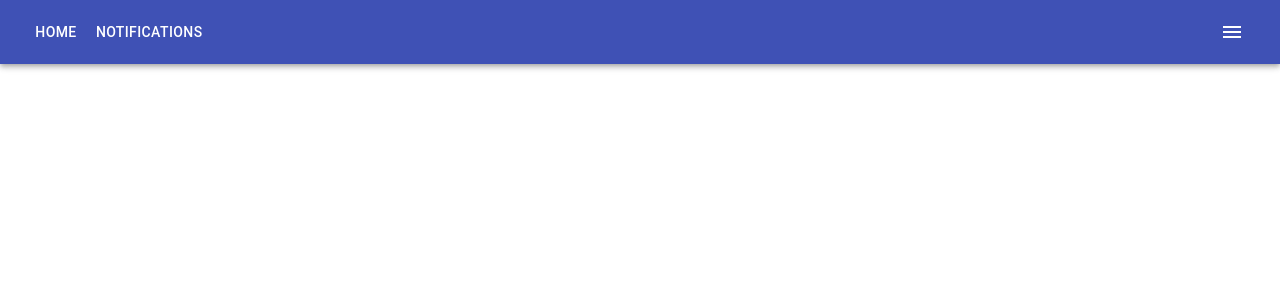
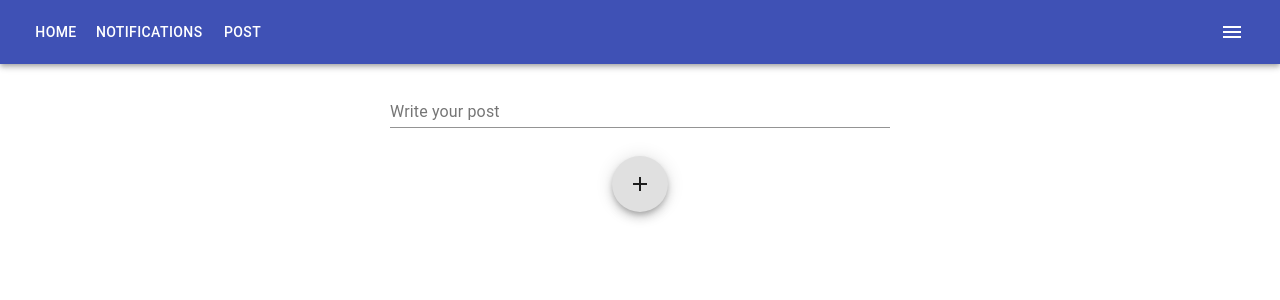
Before and after one commit to EagleUN/web, a React (Create React App) app: page /post/1 in a window 1280 px wide. Shown: the top 300 px of the page. Built offline with nearby package versions, Linux system fonts and the light colour scheme.

Commit message:
Create post working

```diff
--- a/src/App.js
+++ b/src/App.js
@@ -5,6 +5,7 @@ import { BrowserRouter as Router, Route } from 'react-router-dom'
 import Home from './components/Home'
 import Notifications from './components/Notifications'
 import Profile from './components/Profile'
+import CreatePost from './components/CreatePost'
 import ApolloClient from 'apollo-boost'
 import { ApolloProvider } from 'react-apollo'
 
@@ -21,6 +22,7 @@ function App () {
           <Route exact path='/home/:id' component={Home} />
           <Route exact path='/notifications' component={Notifications} />
           <Route exact path='/profile/:id' component={Profile} />
+          <Route exact path='/post/:id' component={CreatePost} />
         </div>
       </Router>
     </ApolloProvider>
--- /dev/null
+++ b/src/components/CreatePost.js
@@ -0,0 +1,65 @@
+import { Mutation } from 'react-apollo'
+import gql from 'graphql-tag'
+import React from 'react'
+import TextField from '@material-ui/core/TextField';
+import { makeStyles } from '@material-ui/core/styles';
+import Grid from '@material-ui/core/Grid'
+import Fab from '@material-ui/core/Fab'
+import AddIcon from '@material-ui/icons/Add';
+import { Link } from 'react-router-dom'
+
+const useStyles = makeStyles(theme => ({
+  textField: {
+    marginLeft: 30,
+    marginRight: 30,
+    width: 500,
+  },
+  fab: {
+    marginTop: 20,
+  }
+}))
+
+const CreatePost = (props) => {
+  const classes = useStyles()
+  const [content, setContent] = React.useState({content: ""})
+  const idCreator = props.match.params.id
+
+  const handleChange = name => event => {
+    setContent({[name]: event.target.value})
+  }
+  const CREATE_POST = gql`
+    mutation {
+      createPost(post: {
+        idCreator: "${idCreator}"
+        content: "${content.multiline}"
+      }) {
+        id
+      }
+    }
+  `;
+  return (
+    <div>
+      <Grid container justify='center'>
+        <TextField
+            id="userInputMultiline"
+            label="Write your post"
+            multiline
+            rowsMax="4"
+            value={content.multiline}
+            onChange={handleChange('multiline')}
+            className={classes.textField}
+            margin="normal"
+          />
+      </Grid>
+      <Grid container justify='center'>
+        <Mutation mutation={CREATE_POST} variables={{ idCreator, content }}>
+          {postMutation => <Fab component={Link} to={`/home/${idCreator}`} className={classes.fab} onClick={postMutation}>
+            <AddIcon />
+          </Fab>}
+        </Mutation>
+      </Grid>
+    </div>
+  )
+}
+
+export default CreatePost
--- a/src/components/Home.js
+++ b/src/components/Home.js
@@ -1,10 +1,9 @@
 import React from 'react'
 import Grid from '@material-ui/core/Grid'
-import HomePosts from './HomePosts';
+import HomePosts from './HomePosts'
 
-class Home extends React.Component {
-  render () {
-    const userId = this.props.match.params.id
+const Home = (props) => {
+  const userId = props.match.params.id
   return (
     <div>
       <Grid container justify='center'>
@@ -13,6 +12,5 @@ class Home extends React.Component {
     </div>
   )
 }
-}
 
 export default Home
--- a/src/components/NavBar.js
+++ b/src/components/NavBar.js
@@ -27,6 +27,7 @@ const ButtonAppBar = (props) => {
         <Toolbar>
           <Button color='inherit' component={Link} to={`/home/${userId}`}>Home</Button>
           <Button color='inherit' component={Link} to='/notifications'>Notifications</Button>
+          <Button color='inherit' component={Link} to={`/post/${userId}`}>Post</Button>
           <div className={classes.optionsButton}>
             <OptionsMenu id={userId}/>
           </div>
```
Lines whose indentation alone changed are shown as unchanged.
